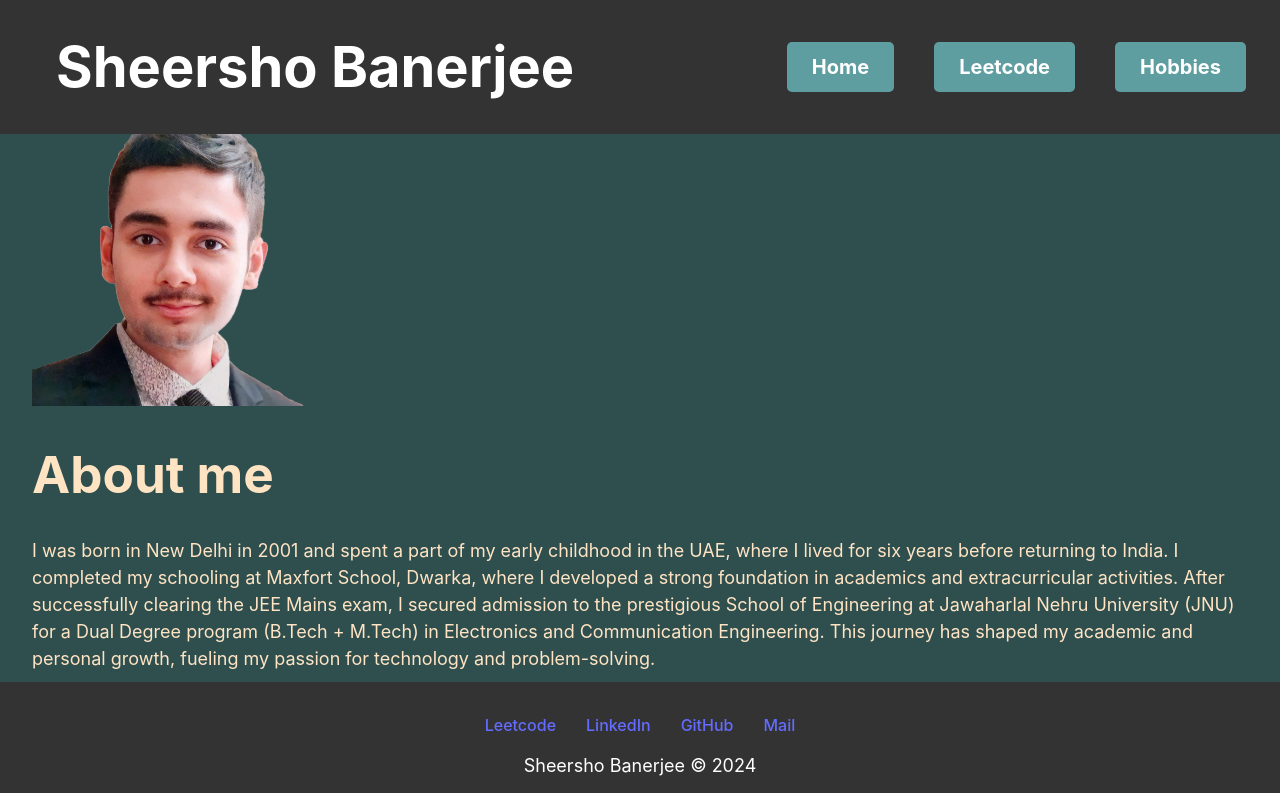
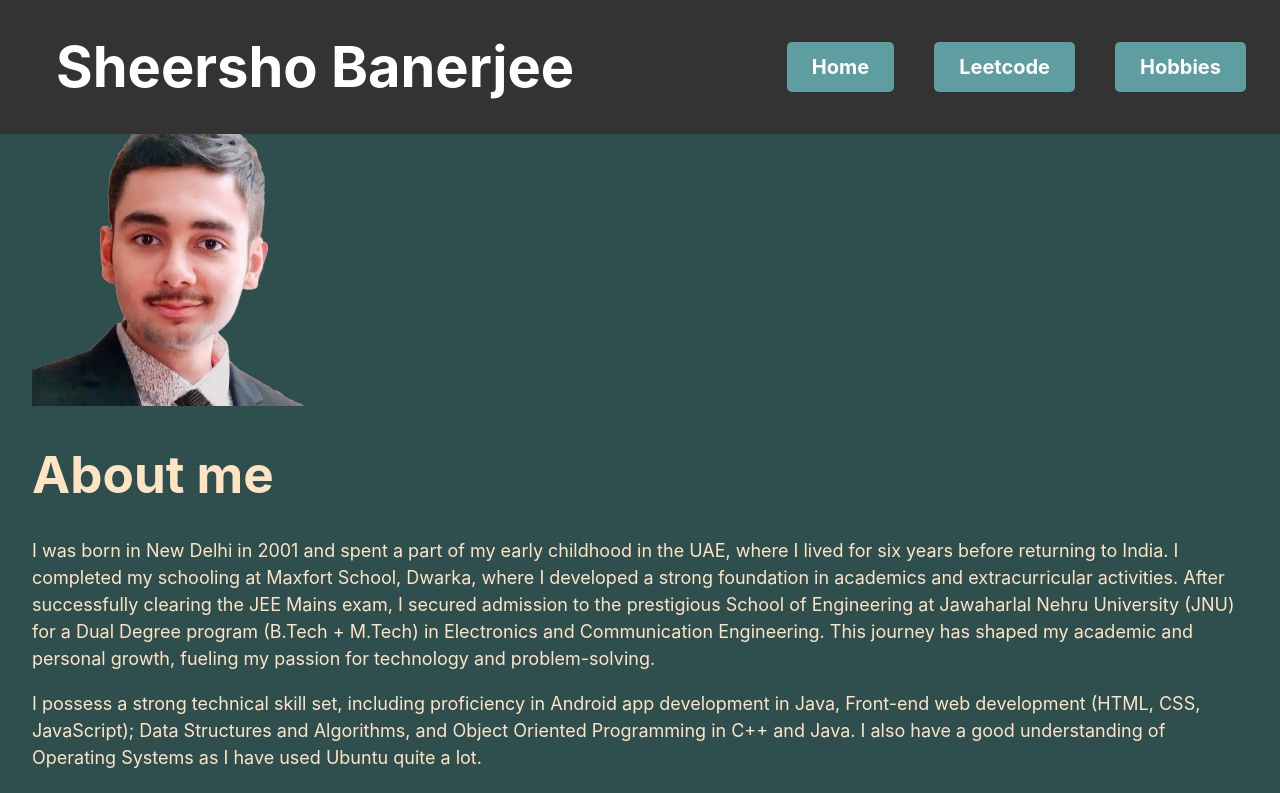
Before and after one commit to sheershob/Portfolio-Website, a React (Vite) app: page / in a window 1280 px wide. Shown: the top 793 px of the page. Built offline with nearby package versions, Linux system fonts and the light colour scheme.

Commit message:
Updated footer design

```diff
--- a/src/Footer.css
+++ b/src/Footer.css
@@ -3,7 +3,8 @@
     color: white;
     padding: 1rem 0;
     text-align: center;
-    position: fixed;
+    /* position: fixed; */
+    /* visibility: hidden; */
     left: 0;
     bottom: 0;
     width: 100%;
```
